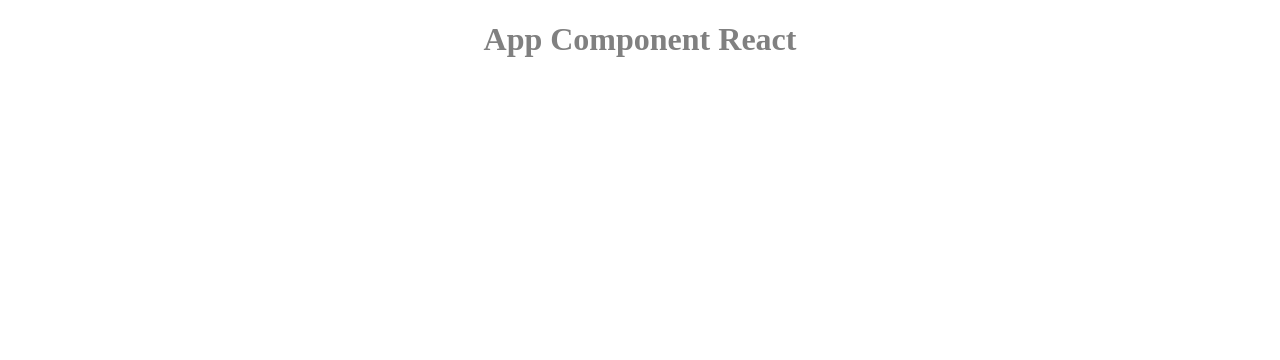
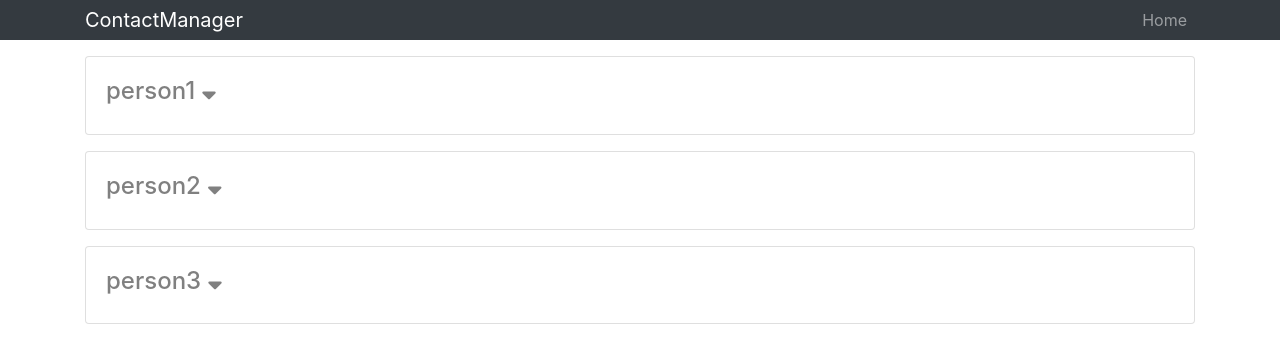
Before and after one commit to hammad38/contact-manager, a React (Create React App) app: page / in a window 1280 px wide. Shown: the top 360 px of the page. Built offline with nearby package versions, Linux system fonts and the light colour scheme.

Commit message:
contact card open close working

```diff
--- a/package.json
+++ b/package.json
@@ -3,6 +3,7 @@
   "version": "0.1.0",
   "private": true,
   "dependencies": {
+    "bootstrap": "^4.1.3",
     "node-sass": "^4.9.3",
     "react": "^16.5.2",
     "react-dom": "^16.5.2",
--- a/public/index.html
+++ b/public/index.html
@@ -6,6 +6,8 @@
     <meta name="viewport" content="width=device-width, initial-scale=1, shrink-to-fit=no">
     <meta name="theme-color" content="#000000">
     <link rel="manifest" href="%PUBLIC_URL%/manifest.json">
+    <!--fontawesome-->
+    <link rel="stylesheet" href="https://use.fontawesome.com/releases/v5.3.1/css/all.css" integrity="sha384-mzrmE5qonljUremFsqc01SB46JvROS7bZs3IO2EmfFsd15uHvIt+Y8vEf7N7fWAU" crossorigin="anonymous">
     <title>Contact Manager</title>
   </head>
   <body>
--- a/src/App.js
+++ b/src/App.js
@@ -1,11 +1,18 @@
 import React, { Component } from 'react';
+import 'bootstrap/dist/css/bootstrap.min.css';
 import './App.scss';
+
+import Header from './components/Header';
+import Contacts from './components/Contacts';
 
 class App extends Component {
   render() {
     return (
       <div className="App">
-        <h1>App Component React</h1>
+        <Header branding="ContactManager"/>
+        <div className="container">
+          <Contacts/>
+        </div>
       </div>
     );
   }
--- a/src/App.scss
+++ b/src/App.scss
@@ -1,5 +1,4 @@
 body {
-  text-align: center;
   #root {
     color: gray;
   }
--- /dev/null
+++ b/src/components/Contact.js
@@ -0,0 +1,41 @@
+import React, {Component} from 'react';
+import PropTypes from 'prop-types';
+
+class Contact extends Component {
+  constructor(props) {
+    super(props);
+    this.state = {
+      showContactDetail: false
+    }
+  }
+
+  showContactDetail = (e) => {
+    console.log('hello');
+    this.setState({
+      showContactDetail: !this.state.showContactDetail
+    })
+  }
+
+  render() {
+    const {name, email, phone} = this.props.contact;
+    const {showContactDetail} = this.state;
+
+    return (
+      <div className="card card-body mb-3">
+        <h4>{name} <i onClick={this.showContactDetail} className="fas fa-sort-down"></i></h4>
+        {showContactDetail ? (
+          <ul className="list-group">
+            <li className="list-group-item">Email: {email}</li>
+            <li className="list-group-item">Phone: {phone}</li>
+          </ul>
+        ) : null}
+      </div>
+    );
+  }
+}
+
+Contact.propTypes = {
+  contact: PropTypes.object.isRequired,
+}
+
+export default Contact;
--- /dev/null
+++ b/src/components/Contacts.js
@@ -0,0 +1,46 @@
+import React, {Component} from 'react';
+import Contact from './Contact';
+
+class Contacts extends Component {
+  constructor(props) {
+    super(props);
+    this.state = {
+      contacts: [
+        {
+          id: '1',
+          name: 'person1',
+          email: 'person1@mail.com',
+          phone: '111-111-111'
+        },
+        {
+          id: '2',
+          name: 'person2',
+          email: 'person2@mail.com',
+          phone: '111-111-111'
+        },
+        {
+          id: '3',
+          name: 'person3',
+          email: 'person3@mail.com',
+          phone: '111-111-111'
+        },
+      ]
+    }
+  }
+
+  render() {
+    const {contacts} = this.state;
+    return (
+      <React.Fragment>
+        {contacts.map(contact => (
+          <Contact
+            key={contact.id}
+            contact={contact}
+          />))
+        }
+      </React.Fragment>
+    );
+  }
+}
+
+export default Contacts;
--- /dev/null
+++ b/src/components/Header.js
@@ -0,0 +1,30 @@
+import React from 'react';
+import PropTypes from 'prop-types';
+
+const Header = (props) => {
+  const {branding} = props;
+  return (
+    <nav className="navbar navbar-expand-sm navbar-dark bg-dark mb-3 py-0">
+      <div className="container">
+        <a href="/" className="navbar-brand">{branding}</a>
+        <div>
+          <ul className="navbar-nav mr-auto">
+            <li className="nav-item">
+              <a href="/" className="nav-link">Home</a>
+            </li>
+          </ul>
+        </div>
+      </div>
+    </nav>
+  );
+};
+
+Header.defaultProps = {
+  branding: 'MyApp'
+}
+
+Header.propTypes = {
+  branding: PropTypes.string.isRequired
+}
+
+export default Header;
```
Also changed, not shown: 1 other file (tests, documents, lock files or other folders).
